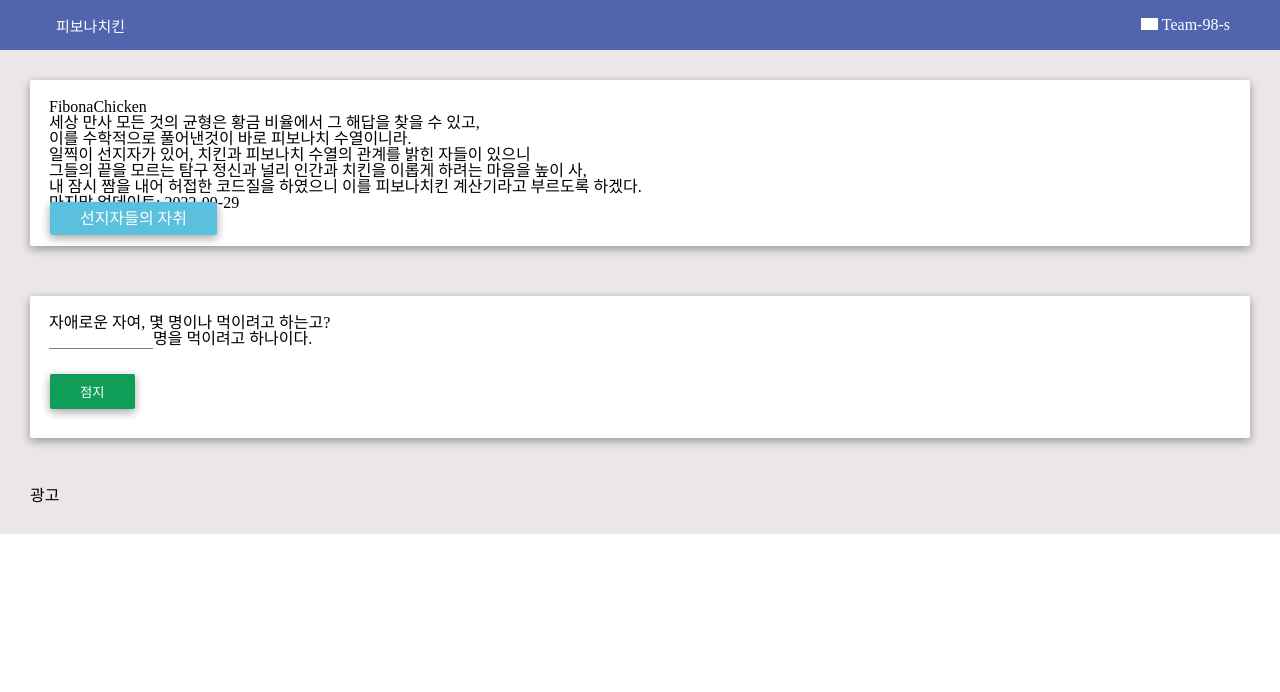
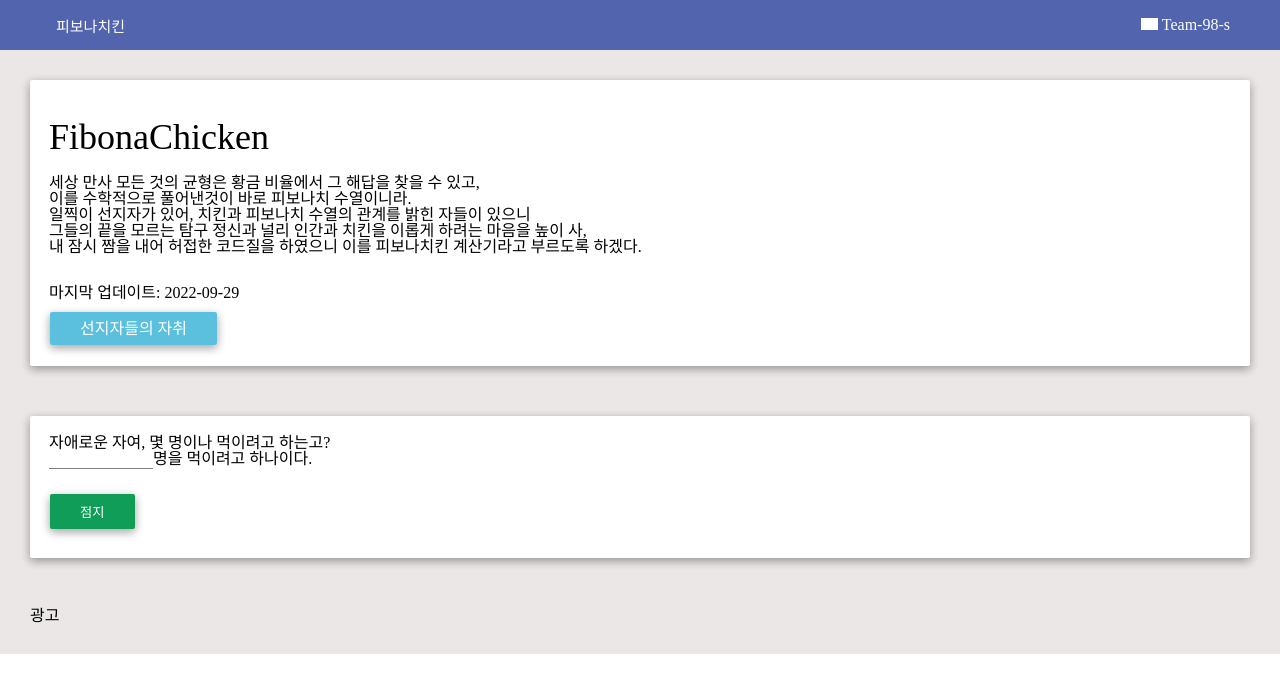
Before and after one commit to Team-98-s/project-1, a plain HTML site: page index.html in a window 1280 px wide. Drawn offline with nearby package versions, Linux system fonts and the light colour scheme.

Commit message:
fix: Change main content style

```diff
--- a/index.html
+++ b/index.html
@@ -31,7 +31,7 @@
               <p>
                 <small>마지막 업데이트: 2022-09-29</small>
               </p>
-              <div>
+              <div class="btn-info-wrapper">
                 <a class="btn-info" href="#" role="button">선지자들의 자취</a>
               </div>
           </div>
--- a/public/style.css
+++ b/public/style.css
@@ -1,11 +1,23 @@
+/* Commen*/
+h1 {
+  font-size: 36px;
+  margin-top: 20px;
+  margin-bottom: 10px;
+}
+
+p {
+  margin: 0 0 10px;
+  padding: 10px 0;
+}
+
 /* nav bar */
-.nav{
+.nav {
   min-height: 50px;
   background-color: #5264ae;
   display: flex;
   justify-content: space-between;
 }
-.nav .nav-left-child{
+.nav .nav-left-child {
   font-size: 15px;
   margin-left: 50px;
   height: 50px;
@@ -14,13 +26,13 @@
   border: none;
   cursor: pointer;
 }
-.nav .nav-right-child{
+.nav .nav-right-child {
   line-height: 50px;
   color: white;
   margin-right: 50px;
   text-decoration: none;
 }
-.nav .nav-right-child::before{
+.nav .nav-right-child::before {
   display: inline-block;
   content: "";
   width: 17px;
@@ -45,6 +57,10 @@
   border: 0;
 }
 
+.container .description-box .btn-info-wrapper {
+  margin: 10px 0;
+}
+
 .container .description-box .btn-info {
   padding: 8px 30px;
   border: 0;
@@ -58,7 +74,6 @@
   border-color: #46b8da;
   transition: box-shadow 0.28s cubic-bezier(0.4, 0, 0.2, 1);
   box-shadow: 0 3px 10px rgb(0 0 0 / 23%), 0 3px 10px rgb(0 0 0 / 16%);
-  outline: none !important;
 }
 
 .container .result-box {
```
Lines whose indentation alone changed are shown as unchanged.
